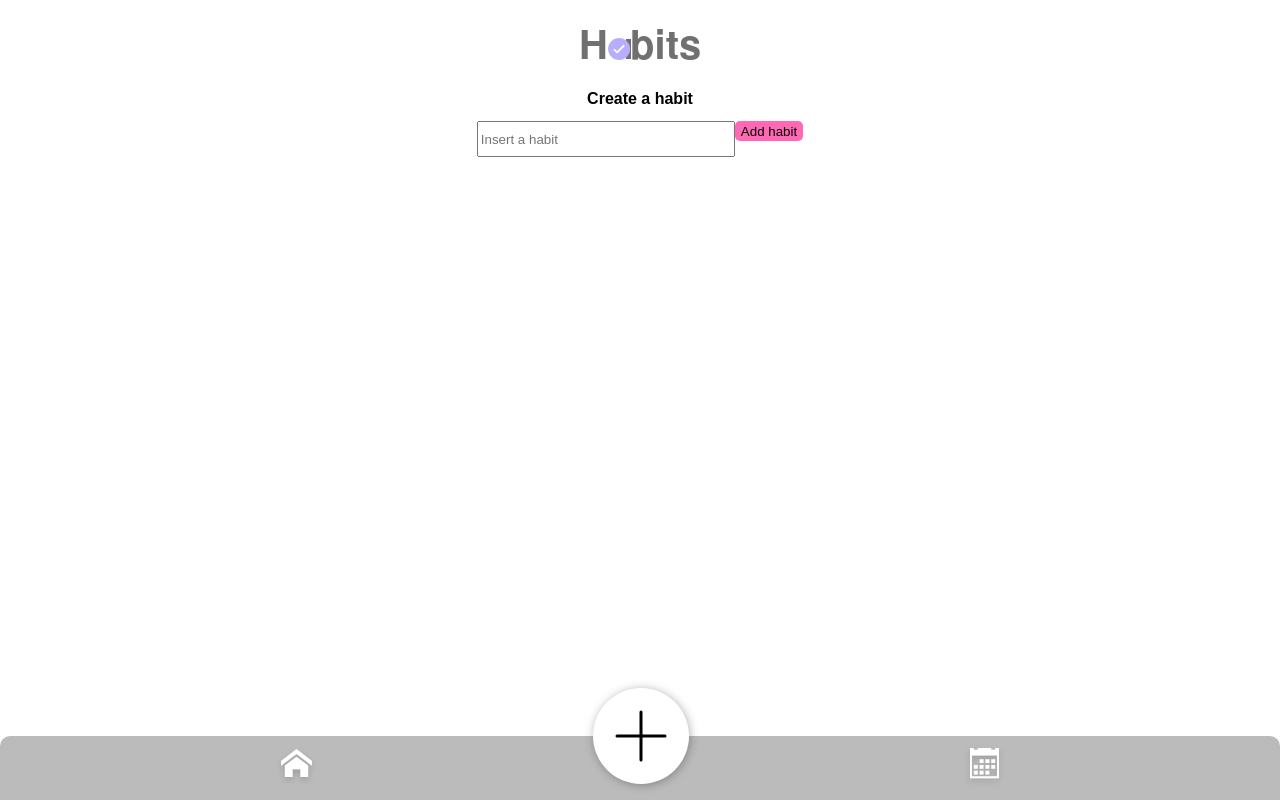
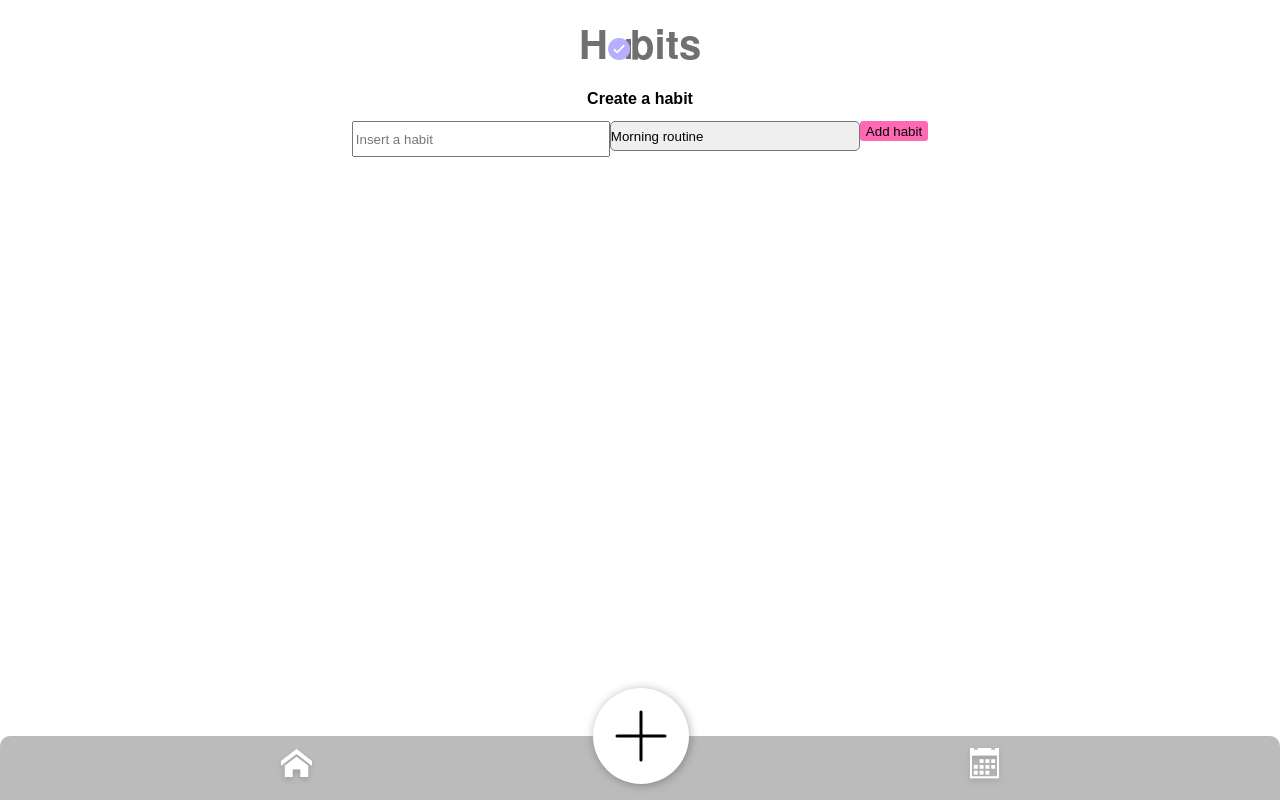
Before and after one commit to denizulku/capstone-project, a React (Create React App) app: page /create in a window 1280 px wide. Built offline with nearby package versions, Linux system fonts and the light colour scheme.

Commit message:
Add select

```diff
--- a/src/components/Form/Form.js
+++ b/src/components/Form/Form.js
@@ -10,6 +10,7 @@ import ColorButton from '../ColorButton.js/ColorButton'
 
 export default function Form({ onSubmit, headline }) {
   const [habitInput, setHabitInput] = useState('')
+  const [categoryInput, setCategoryInput] = useState('')
   // const [colorInput, setColorInput] = useState('')
 
   return (
@@ -23,6 +24,16 @@ export default function Form({ onSubmit, headline }) {
           type="text"
           placeholder="Insert a habit"
         />
+        <SelectStyled
+          value={categoryInput}
+          onChange={(e) => setCategoryInput(e.target.value)}
+        >
+          <option value="Morning routine">Morning routine</option>
+          <option value="Nighttime routine">Nighttime routine</option>
+          <option value="Fitness">Fitness</option>
+          <option value="Health">Health</option>
+          <option value="Social">Social</option>
+        </SelectStyled>
         <AddButton type="submit">Add habit</AddButton>
       </FormStyled>
     </>
@@ -37,6 +48,7 @@ export default function Form({ onSubmit, headline }) {
       onSubmit(habitInput)
     }
     setHabitInput('')
+    setCategoryInput('')
   }
 }
 
@@ -52,6 +64,15 @@ const InputStyled = styled.input`
 const AddButton = styled.button`
   background: hotpink;
   height: 20px;
-  border-radius: 5px;
+  border-radius: 3px;
   border: 10px;
 `
+const SelectStyled = styled.select`
+  cursor: pointer;
+  -moz-appearance: none;
+  -webkit-appearance: none;
+  appearance: none;
+  border-radius: 5px;
+  width: 250px;
+  height: 30px;
+`
```
